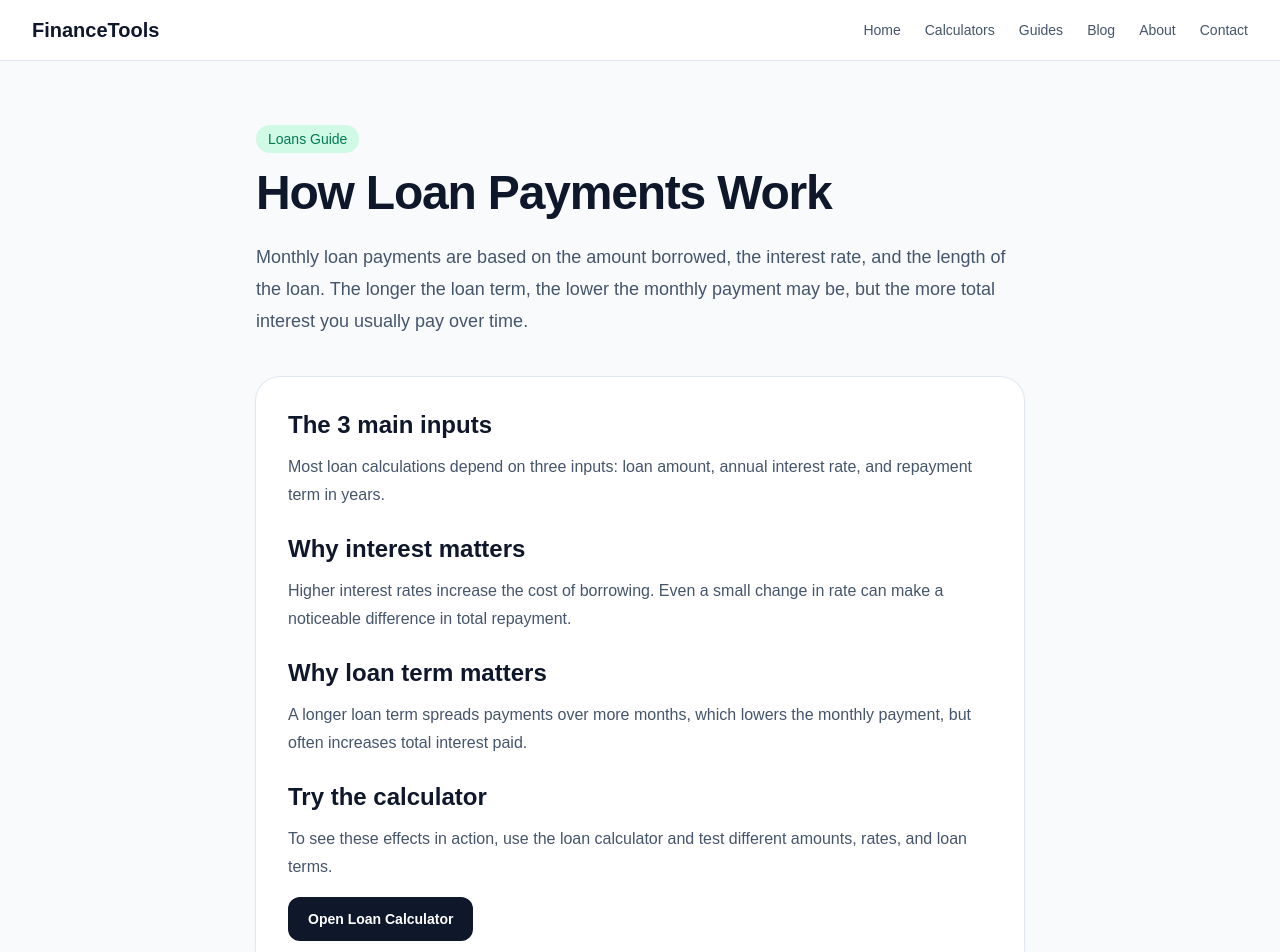
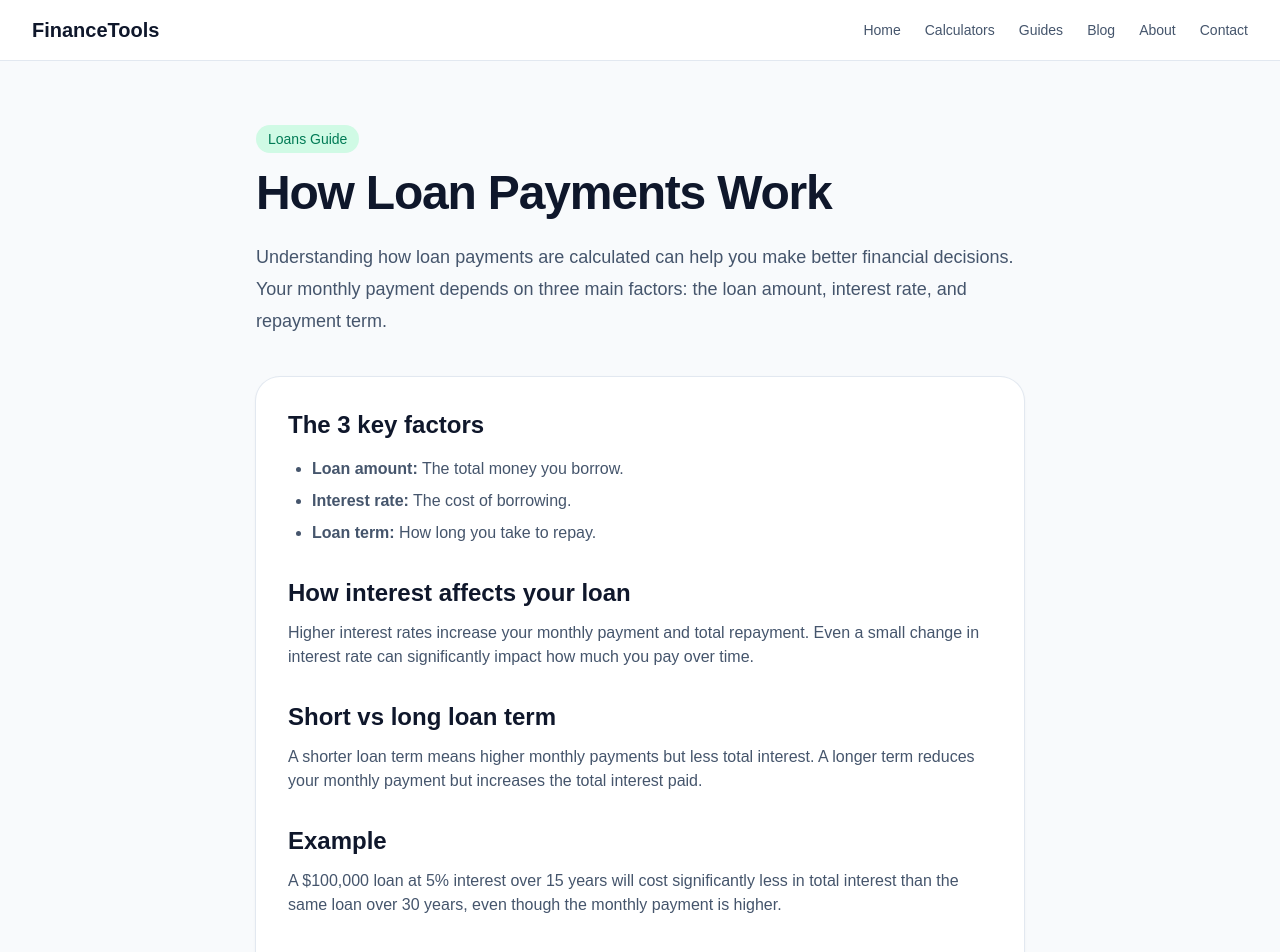
Before and after one commit to alameersam/finance-tools, a Next.js app: page /guides/how-loan-payments-work in a window 1280 px wide. Shown: the top 952 px of the page. Built offline with nearby package versions, Linux system fonts and the light colour scheme.

Commit message:
improve loan guide SEO

```diff
--- a/app/guides/how-loan-payments-work/page.tsx
+++ b/app/guides/how-loan-payments-work/page.tsx
@@ -18,42 +18,53 @@ export default function HowLoanPaymentsWorkPage() {
   </h1>
 
   <p className="mt-6 text-lg leading-8 text-slate-600">
-          Monthly loan payments are based on the amount borrowed, the interest
-          rate, and the length of the loan. The longer the loan term, the lower
-          the monthly payment may be, but the more total interest you usually
-          pay over time.
+    Understanding how loan payments are calculated can help you make better
+    financial decisions. Your monthly payment depends on three main factors:
+    the loan amount, interest rate, and repayment term.
   </p>
 
-        <section className="mt-10 space-y-6 rounded-3xl bg-white p-8 shadow-sm ring-1 ring-slate-200">
+  <section className="mt-10 space-y-8 rounded-3xl bg-white p-8 shadow-sm ring-1 ring-slate-200">
     <div>
-            <h2 className="text-2xl font-semibold">The 3 main inputs</h2>
-            <p className="mt-3 leading-7 text-slate-600">
-              Most loan calculations depend on three inputs: loan amount,
-              annual interest rate, and repayment term in years.
+      <h2 className="text-2xl font-semibold">The 3 key factors</h2>
+      <ul className="mt-4 list-disc pl-6 text-slate-600 space-y-2">
+        <li><strong>Loan amount:</strong> The total money you borrow.</li>
+        <li><strong>Interest rate:</strong> The cost of borrowing.</li>
+        <li><strong>Loan term:</strong> How long you take to repay.</li>
+      </ul>
+    </div>
+
+    <div>
+      <h2 className="text-2xl font-semibold">How interest affects your loan</h2>
+      <p className="mt-3 text-slate-600">
+        Higher interest rates increase your monthly payment and total repayment.
+        Even a small change in interest rate can significantly impact how much
+        you pay over time.
       </p>
     </div>
 
     <div>
-            <h2 className="text-2xl font-semibold">Why interest matters</h2>
-            <p className="mt-3 leading-7 text-slate-600">
-              Higher interest rates increase the cost of borrowing. Even a small
-              change in rate can make a noticeable difference in total repayment.
+      <h2 className="text-2xl font-semibold">Short vs long loan term</h2>
+      <p className="mt-3 text-slate-600">
+        A shorter loan term means higher monthly payments but less total
+        interest. A longer term reduces your monthly payment but increases the
+        total interest paid.
       </p>
     </div>
 
     <div>
-            <h2 className="text-2xl font-semibold">Why loan term matters</h2>
-            <p className="mt-3 leading-7 text-slate-600">
-              A longer loan term spreads payments over more months, which lowers
-              the monthly payment, but often increases total interest paid.
+      <h2 className="text-2xl font-semibold">Example</h2>
+      <p className="mt-3 text-slate-600">
+        A $100,000 loan at 5% interest over 15 years will cost significantly less
+        in total interest than the same loan over 30 years, even though the
+        monthly payment is higher.
       </p>
     </div>
 
     <div>
-            <h2 className="text-2xl font-semibold">Try the calculator</h2>
-            <p className="mt-3 leading-7 text-slate-600">
-              To see these effects in action, use the loan calculator and test
-              different amounts, rates, and loan terms.
+      <h2 className="text-2xl font-semibold">Try it yourself</h2>
+      <p className="mt-3 text-slate-600">
+        Use the loan calculator to test different loan terms and interest rates
+        to see how they affect your monthly payment and total cost.
       </p>
 
       <a
```
Lines whose indentation alone changed are shown as unchanged.
